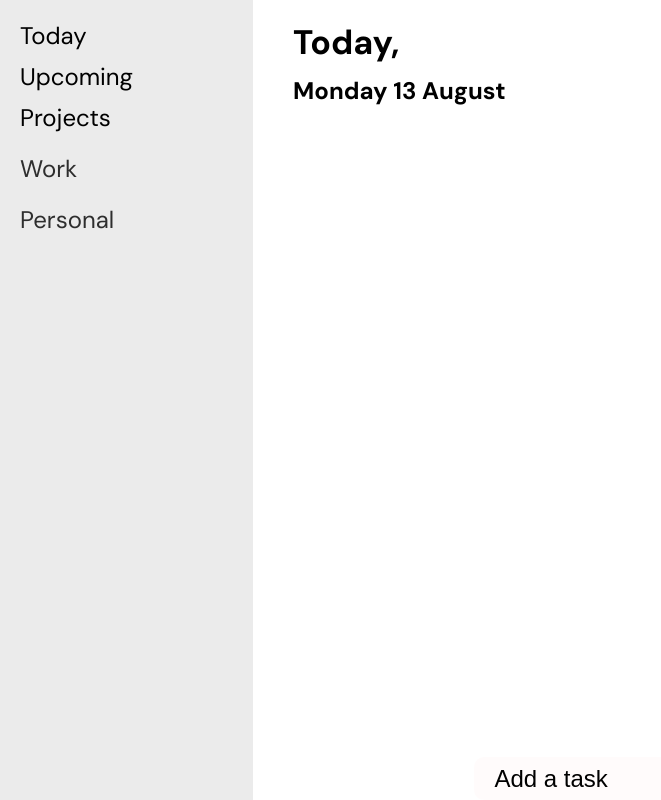
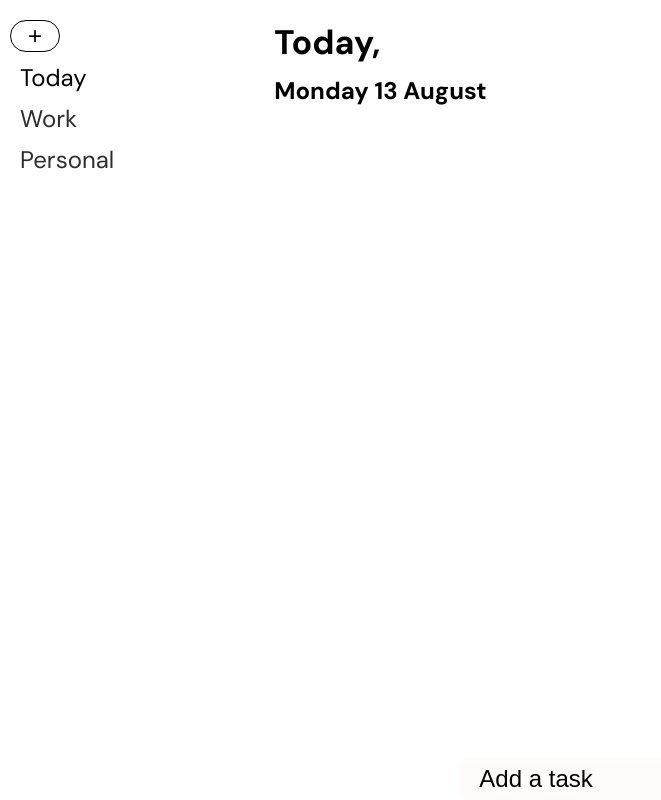
Before and after one commit to amalyakubov/Maple-Todo-List-Site-TheOdinProject, a website built with webpack: page src/index.html in a window 1280 px wide. Shown: the whole page, without its empty margins (0-661 px from the left). Built offline with nearby package versions, Linux system fonts and the light colour scheme; files whose address does not match are found by name.

Commit message:
Prepare for the implementation of projects
Create a new variable, which holds the current project as a value and
use the variable as instead of 'Project: X' placeholder text on the
widget header

Create a button with zero functionality, in preparation for the future
implementation of the projects

```diff
--- a/src/index.html
+++ b/src/index.html
@@ -7,10 +7,9 @@
   </head>
   <body>
     <div id="navigation" role="navigation">
+      <button id="new-project">+</button>
       <div id="today" role="button">Today</div>
-      <div id="upcoming" role="button">Upcoming</div>
       <div id="projects">
-        Projects
         <div id="work" role="button">Work</div>
         <div id="personal" role="button">Personal</div>
       </div>
--- a/src/item-constructor.js
+++ b/src/item-constructor.js
@@ -1,13 +1,13 @@
 import { getDate } from "date-fns";
 
-export function taskFactory(title, description, dueDate, priority, notes, project) {
+export function taskFactory(title, description, dueDate, priority, notes, currentProject) {
     this.title = title;
     this.description = description;
     this.complete = false;
     this.dueDate = dueDate;
     this.priority = priority;
     this.notes = notes;
-    this.project = project;
+    this.project = currentProject;
     this.dateCreated = new Date();
 }
 
--- a/src/style.css
+++ b/src/style.css
@@ -22,7 +22,7 @@ P {
 }
 
 #navigation {
-    background-color: rgb(235, 235, 235);
+    background-color: rgb(255, 255, 255);
     font-size: 24px;
     display: flex;
     flex-direction: column;
@@ -31,10 +31,20 @@ P {
     gap: 10px;
 }
 
+#new-project {
+    background-color: white;
+    border: 1px solid black;
+    font-size: 24px;
+    border-radius: 140px;
+    min-height: 20px;
+    width: 50px;
+    margin-left: -10px;
+}
+
 #projects {
     display: flex;
     flex-direction: column;
-    gap: 20px;
+    gap: 10px;
 }
 
 #projects div {
@@ -149,6 +159,11 @@ button.do {
     padding: 15px;
 }
 
+#widget-nav p {
+    font-weight: 500;
+    font-size: 24px;
+}
+
 #widget div {
     display: flex;
     gap: 10px;
--- a/src/today.js
+++ b/src/today.js
@@ -2,6 +2,8 @@ import { getDisplayDate } from "./time.js";
 import { completeUncompleteTask, taskFactory, updateTask } from "./item-constructor.js";
 import { loadWidget } from "./widget.js";
 
+let currentProject = 'Today';
+export default currentProject;
 
 export function loadToday() {
     const CONTAINER = document.getElementById('main');
--- a/src/widget.js
+++ b/src/widget.js
@@ -1,5 +1,5 @@
 import { completeUncompleteTask, setDescription, setPriority, setDate } from "./item-constructor";
-import { updateTaskDisplay } from "./today";
+import currentProject, { updateTaskDisplay } from "./today";
 
 export function loadWidget(task, taskObject) {
 
@@ -11,7 +11,8 @@ export function loadWidget(task, taskObject) {
     const NAV = document.createElement('div');
     NAV.id = 'widget-nav';
     const PROJECT = document.createElement('p');
-    PROJECT.textContent = 'Project : X';
+
+    PROJECT.textContent = currentProject;
     NAV.appendChild(PROJECT);
 
     const exitButton = document.createElement('button');
```
Also changed, not shown: dist/index.html, dist/main.js.
